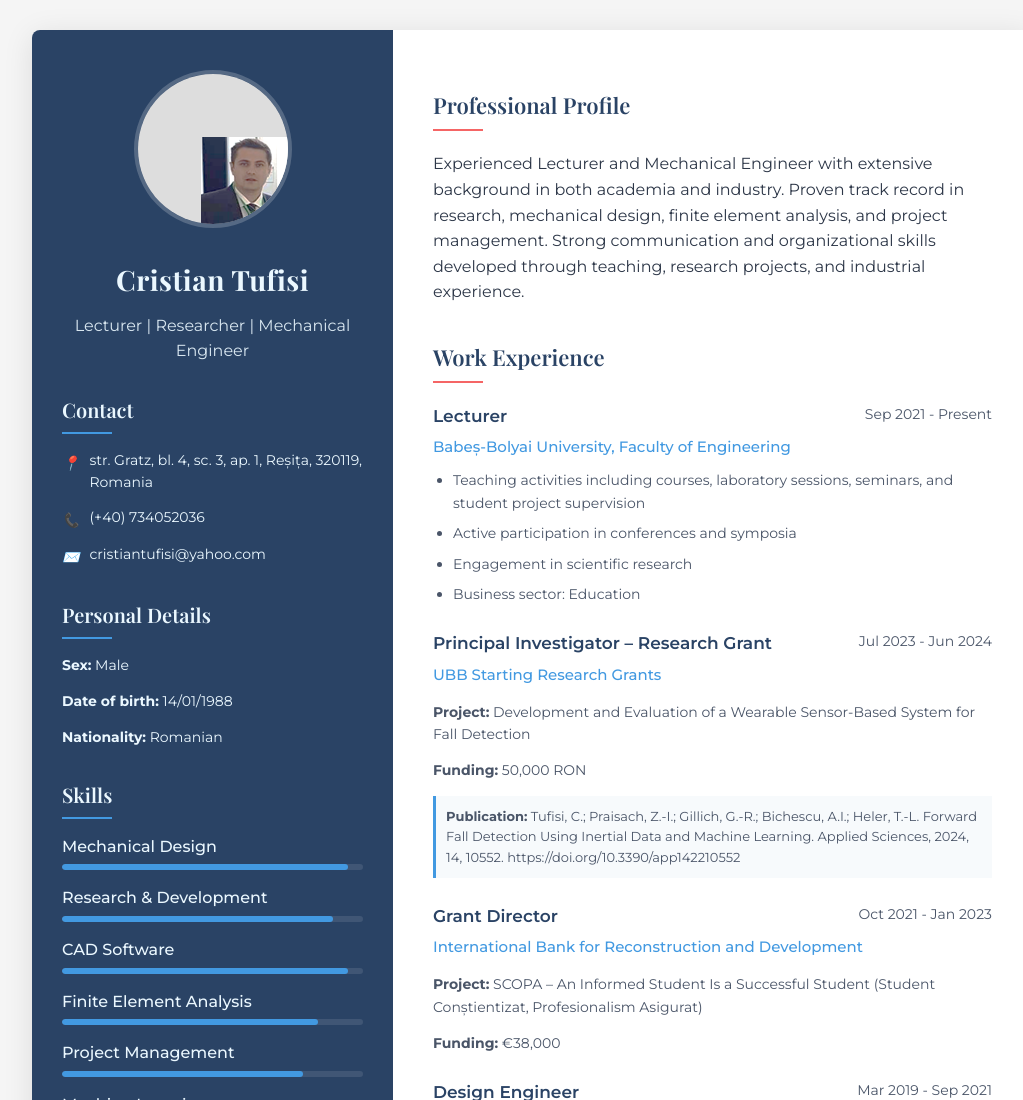
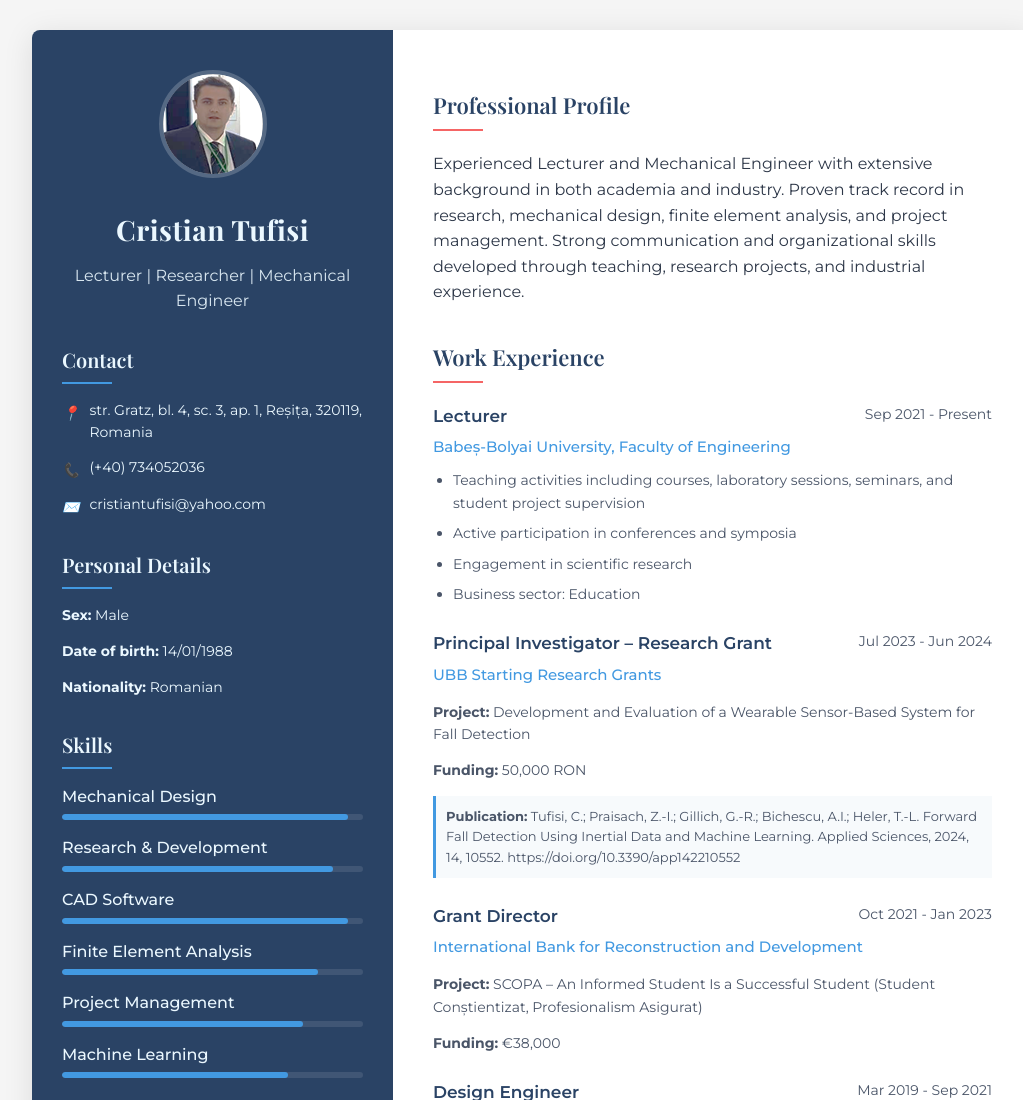
Before and after one commit to cristiantufisi/CV_Cristian_Tufisi, a plain HTML site: page index.html in a window 1280 px wide. Shown: the top 1100 px of the page, without its empty margins (108-1131 px from the left). Drawn offline with nearby package versions, Linux system fonts and the light colour scheme.

Commit message:
index.html

```diff
--- a/index.html
+++ b/index.html
@@ -45,8 +45,8 @@
         }
 
         .photo-container {
-            width: 150px;
-            height: 150px;
+            width: 100px;
+            height: 100px;
             border-radius: 50%;
             overflow: hidden;
             margin: 0 auto 30px;
@@ -54,8 +54,8 @@
         }
 
         .photo-placeholder {
-            width: 150%;
-            height: 150%;
+            width: 100%;
+            height: 100%;
             background-color: #ddd;
             display: flex;
             align-items: center;
```
